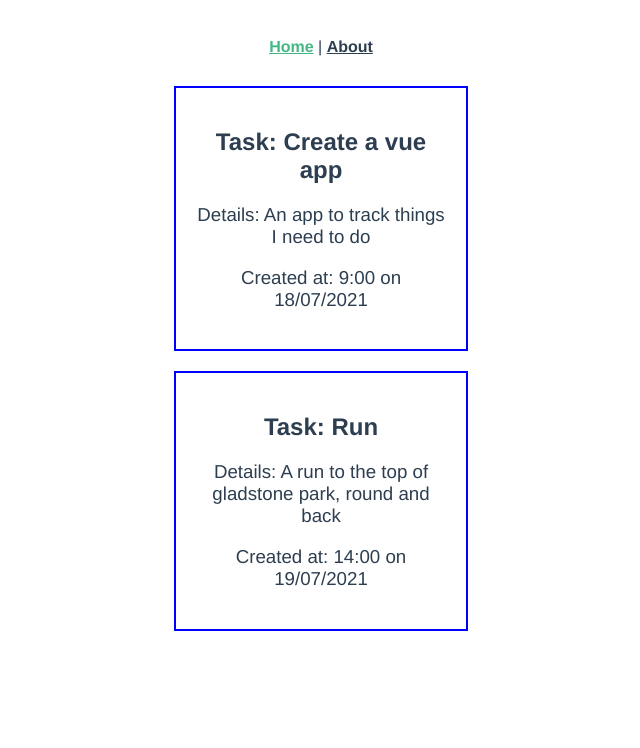
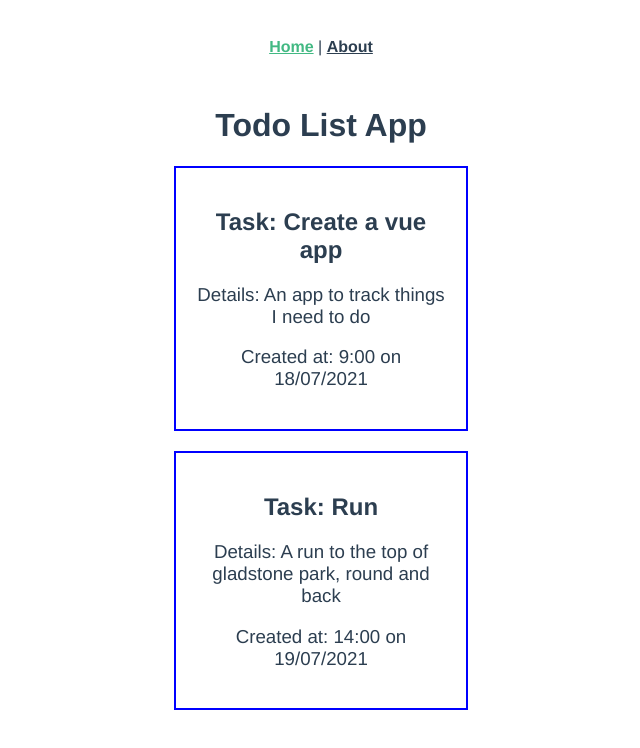
Before and after one commit to jshields123/vue-todo, a Vue app: page / in a window 1280 px wide. Shown: the top 748 px of the page, without its empty margins (319-959 px from the left). Built offline with nearby package versions, Linux system fonts and the light colour scheme.

Commit message:
added in title for the app

```diff
--- a/src/App.vue
+++ b/src/App.vue
@@ -1,9 +1,11 @@
 <template>
-  <div id="nav">
-    <router-link to="/">Home</router-link> |
-    <router-link to="/about">About</router-link>
+  <div>
+    <div id="nav">
+      <router-link to="/">Home</router-link> |
+      <router-link to="/about">About</router-link>
+    </div>
+    <router-view />
   </div>
-  <router-view />
 </template>
 
 <style>
--- a/src/views/Home.vue
+++ b/src/views/Home.vue
@@ -1,5 +1,6 @@
 <template>
   <div class="todos">
+    <h1>Todo List App</h1>
     <TodoCard v-for="todo in todos" :key="todo.id" :todo="todo" />
   </div>
 </template>
```
